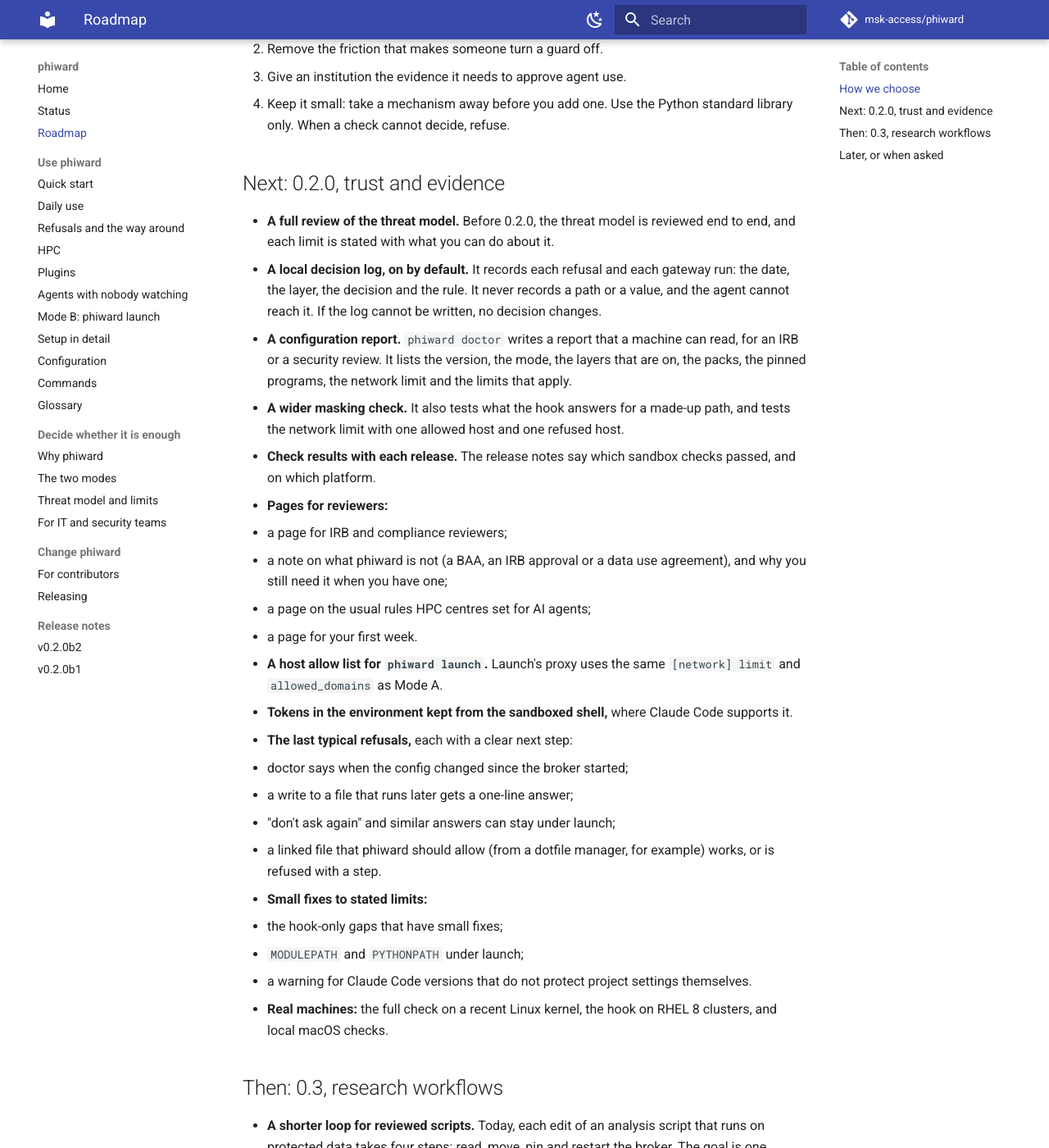
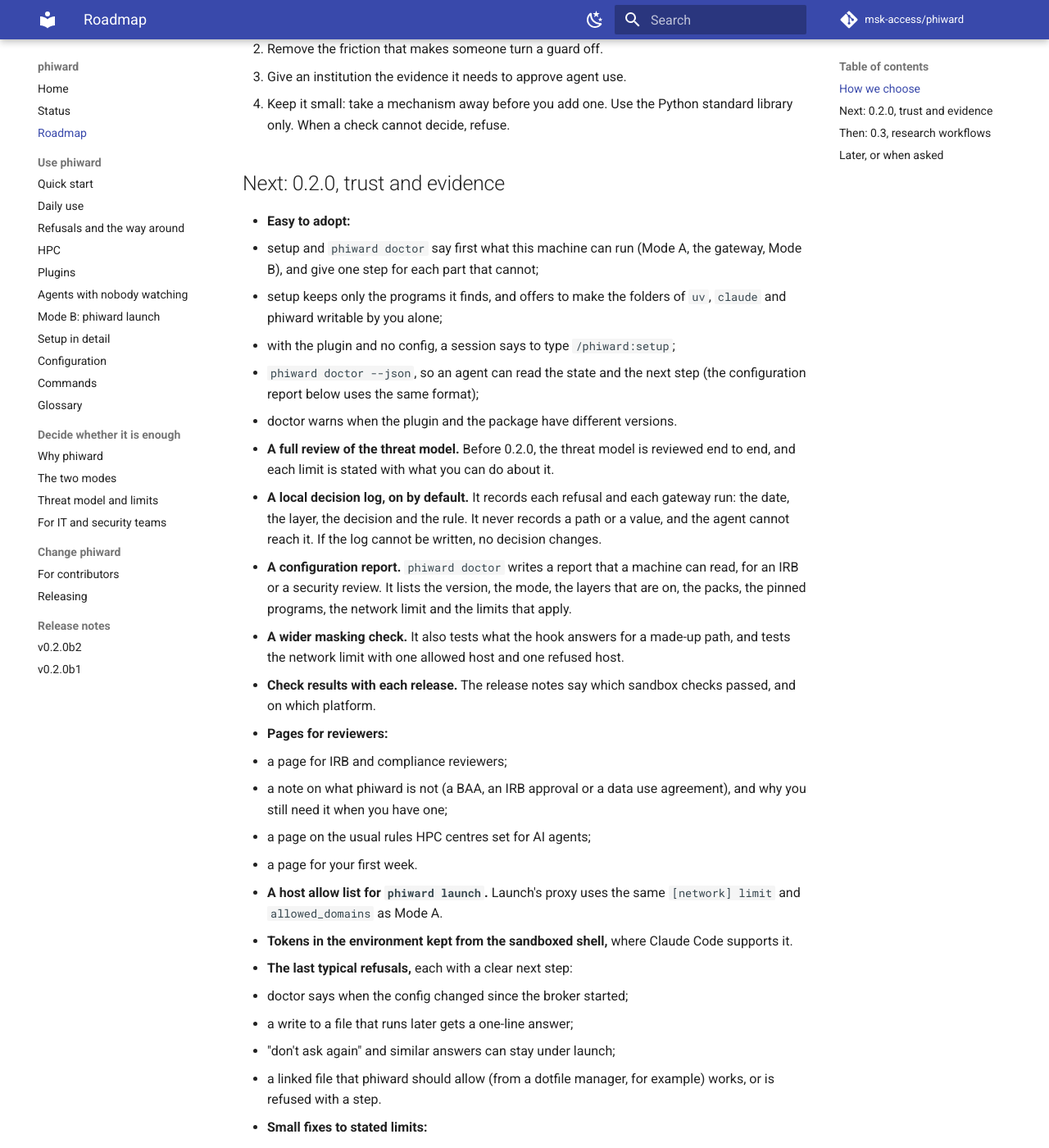
Before and after one commit to msk-access/phiward, an MkDocs documentation site: the page built from docs/roadmap.md, in a window 1280 px wide and 1400 px high, scrolled down 401 px. Shown: the whole window at 82% size. Built offline with MkDocs 1.6.1 and Material for MkDocs 9.7.7, drawn with Linux system fonts in a browser that asks for light colours; comment, search, counter and statistics services are not loaded; the version menu is left out; some of the changed text lies outside the part shown.

Commit message:
docs(roadmap): add easy adoption to 0.2.0, Mode A on RHEL 8, and lab rollout pages
From the 0.2.0b2 release checks and the usability research (2026-11-25).

```diff
--- a/docs/roadmap.md
+++ b/docs/roadmap.md
@@ -17,6 +17,15 @@ The plan can change. What is built is in the CHANGELOG. What is not protected is
 
 ## Next: 0.2.0, trust and evidence
 
+- **Easy to adopt:**
+  - setup and `phiward doctor` say first what this machine can run (Mode A, the gateway,
+    Mode B), and give one step for each part that cannot;
+  - setup keeps only the programs it finds, and offers to make the folders of `uv`, `claude`
+    and phiward writable by you alone;
+  - with the plugin and no config, a session says to type `/phiward:setup`;
+  - `phiward doctor --json`, so an agent can read the state and the next step (the
+    configuration report below uses the same format);
+  - doctor warns when the plugin and the package have different versions.
 - **A full review of the threat model.** Before 0.2.0, the threat model is reviewed end to end, and
   each limit is stated with what you can do about it.
 - **A local decision log, on by default.** It records each refusal and each gateway run: the date,
@@ -48,8 +57,9 @@ The plan can change. What is built is in the CHANGELOG. What is not protected is
   - the hook-only gaps that have small fixes;
   - `MODULEPATH` and `PYTHONPATH` under launch;
   - a warning for Claude Code versions that do not protect project settings themselves.
-- **Real machines:** the full check on a recent Linux kernel, the hook on RHEL 8 clusters, and local
-  macOS checks.
+- **Real machines:** the full check on a recent Linux kernel; Mode A on RHEL 8 clusters, with the
+  result in the release notes; and the macOS check in a virtual machine, with the account's own
+  home folder.
 
 ## Then: 0.3, research workflows
 
@@ -66,7 +76,8 @@ The plan can change. What is built is in the CHANGELOG. What is not protected is
   - flowcell and instrument IDs;
   - a measure of recall on a made-up corpus.
 - **Lab rollout:** one config for the whole lab, from a managed place, that can only tighten
-  protection.
+  protection; a page for organizations (managed Claude Code settings, a plugin turned on for
+  everyone); a Linux dev container for a first trial.
 - **macOS profiles tested on a set of real research workloads.**
 
 ## Later, or when asked
```
